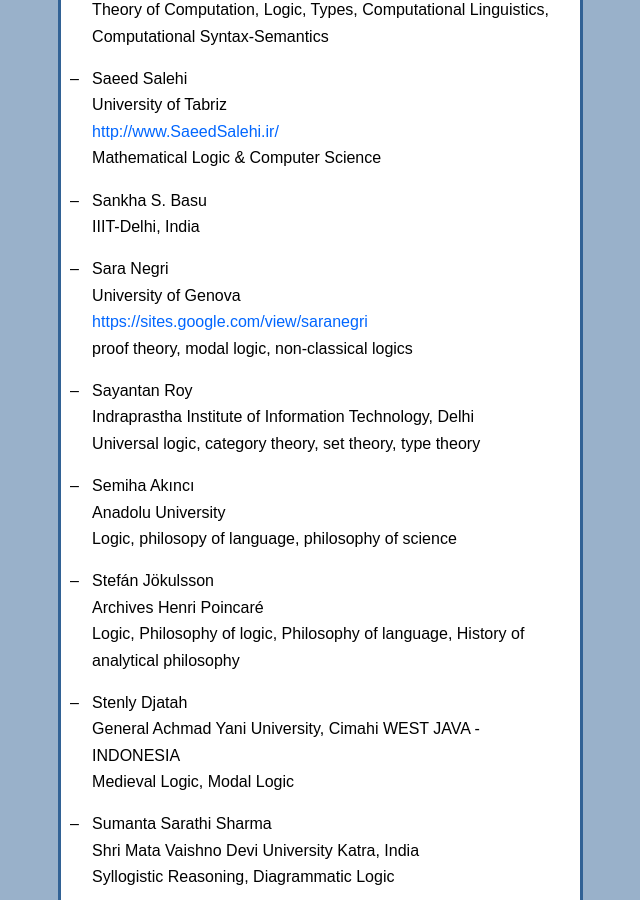
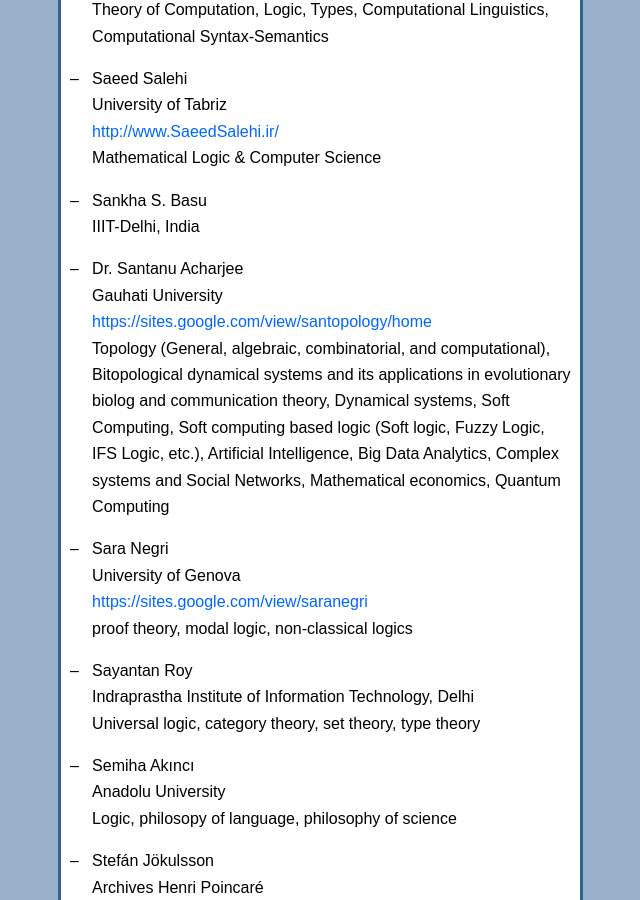
Before and after one commit to scandinavianlogic/scandinavianlogic.github.io, a Jekyll site: the page built from members.md, in a window 1280 px wide and 900 px high, scrolled down 18575 px. Shown: the whole window, without its empty margins (453-1093 px from the left). Built offline with Jekyll 4.4.1, drawn with Linux system fonts in a browser that asks for light colours.

Commit message:
new member

```diff
--- a/members.md
+++ b/members.md
@@ -708,6 +708,21 @@ membership.
 - Sankha S. Basu
   IIIT-Delhi, India
 
+- Dr. Santanu Acharjee
+  Gauhati University
+  <https://sites.google.com/view/santopology/home>
+  Topology (General, algebraic, combinatorial, and computational),
+  Bitopological dynamical systems and its applications in evolutionary biolog
+  and communication theory,
+  Dynamical systems,
+  Soft Computing,
+  Soft computing based logic (Soft logic, Fuzzy Logic, IFS Logic, etc.),
+  Artificial Intelligence,
+  Big Data Analytics,
+  Complex systems and Social Networks,
+  Mathematical economics,
+  Quantum Computing
+
 - Sara Negri
   University of Genova
   <https://sites.google.com/view/saranegri>
```
